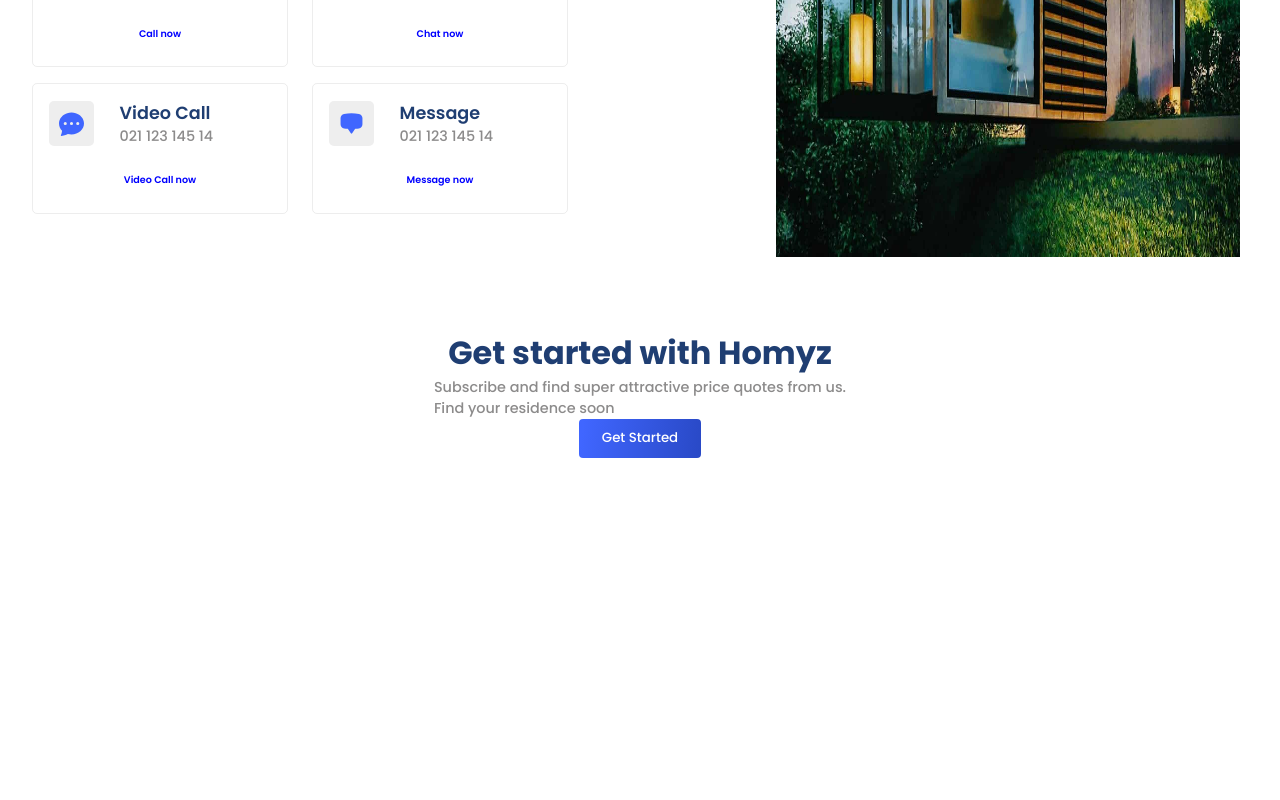
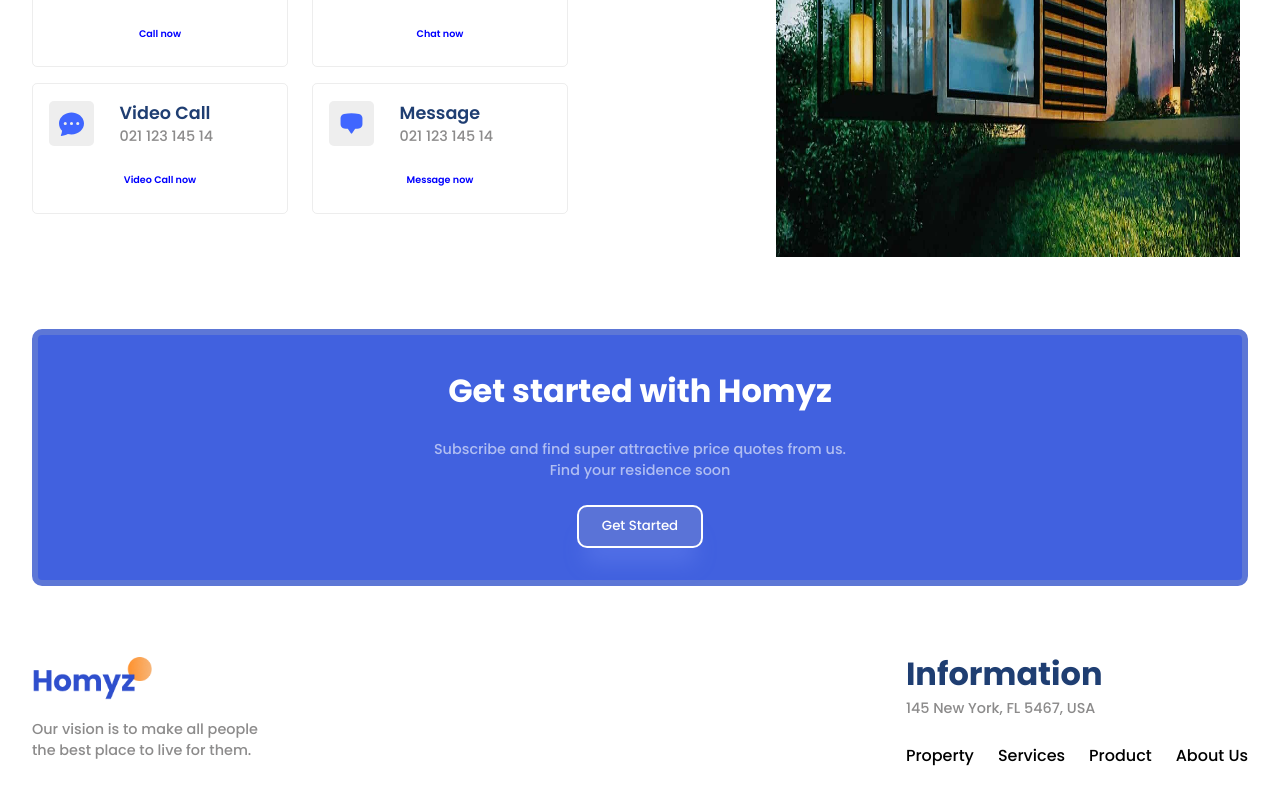
Before and after one commit to aainjutt/Real-estate-agency, a React (Create React App) app: page / in a window 1280 px wide. Shown: the part 2427-3227 px from the top of the page. Before the commit the page ends 2917 px from the top, so only its background shows below. Built offline with nearby package versions, Linux system fonts and the light colour scheme; a web font is replaced by a local one.

Commit message:
Add footer

```diff
--- a/src/App.jsx
+++ b/src/App.jsx
@@ -7,6 +7,7 @@
 import Value from './components/Value/Value'
 import Contact from './components/Contact/Contact'
 import GetStarted from './components/GetStarted/GetStarted'
+import Footer from './components/Footer/Footer'
 function App() {
   return (
     <div className='App'>
@@ -20,6 +21,7 @@
      <Value/>
      <Contact/>
      <GetStarted/>
+     <Footer/>
     </div>
   )
 }
--- /dev/null
+++ b/src/components/Footer/Footer.css
@@ -0,0 +1,11 @@
+.f-container{
+    justify-content: space-between;
+}
+.f-left{
+    gap: 1rem;
+}
+.f-menu{
+    gap: 1.5rem;
+    margin-top: 1.5rem;
+    font-weight: 500;
+}
--- /dev/null
+++ b/src/components/Footer/Footer.jsx
@@ -0,0 +1,26 @@
+import React from 'react'
+import './Footer.css'
+import logo2 from '../../assets/logo2.png'
+function Footer() {
+  return (
+    <div className="f-wrapper">
+      <div className="paddings innerWidth flexCenter f-container">
+        <div className="flexColStart f-left">
+          <img src={logo2} alt="" width={120}/>
+          <span className="secondaryText">Our vision is to make all people <br/>the best place to live for them.</span></div>
+          <div className="flexColStart f-right">
+            <span className="primaryText">Information</span>
+            <span className="secondaryText">145 New York, FL 5467, USA</span>
+            <div className="flexCenter f-menu">
+              <span>Property</span>
+              <span>Services</span>
+              <span>Product</span>
+              <span>About Us</span>
+              </div>
+              </div>
+              </div>
+              </div>
+  )
+}
+
+export default Footer
--- a/src/components/GetStarted/GetStarted.css
+++ b/src/components/GetStarted/GetStarted.css
@@ -0,0 +1,22 @@
+.inner-container{
+    gap: 1.5rem;
+    background-color: #4161df;
+    padding: 2rem;
+    border-radius: 10px;
+    text-align: center;
+    border: 6px solid #5d77d6;
+}
+.inner-container .primaryText{
+    color: white;
+    font: 600;
+
+}
+.inner-container .secondaryText{
+    color: rgba(255,255,255,0.587);
+}
+.inner-container .button{
+    background: #5a73d7;
+    border: 2px solid white;
+    box-shadow: var(--shadow);
+    border-radius: 10px;
+}
--- a/src/components/Residencies/Residencies.css
+++ b/src/components/Residencies/Residencies.css
@@ -51,15 +51,15 @@
 
 }
 .r-buttons button{
-    font-size: 2rem;
+    font-size: 1.2rem;
     padding: 0.2rem 0.8rem;
-
-    color: blue;
+    color: #00f;
     border: none;
     border-radius: 5px;
-    background-color: white;
+    background-color: #fff;
     cursor: pointer;
 }
+
 .r-buttons>:nth-child(1){
     background-color: antiquewhite;
 }
--- a/src/components/Residencies/Residencies.jsx
+++ b/src/components/Residencies/Residencies.jsx
@@ -10,9 +10,9 @@
   return (
     <div id="residencies" className="r-wrapper">
       <div className="paddings innerWidth r-container">
-        <div className="r-head flexColStart">
-          <span className="orangeText">Best Choices</span>
-          <span className="primaryText">Popular Residencies</span>
+      <div class="flexColStart r-head">
+        <span class="orangeText">Best Choices</span>
+        <span class="primaryText">Popular Residencies</span>
         </div>
         <Swiper
          {...sliderSettings}
```
